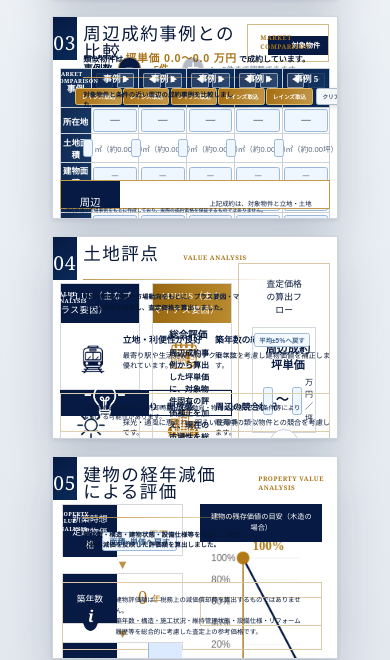
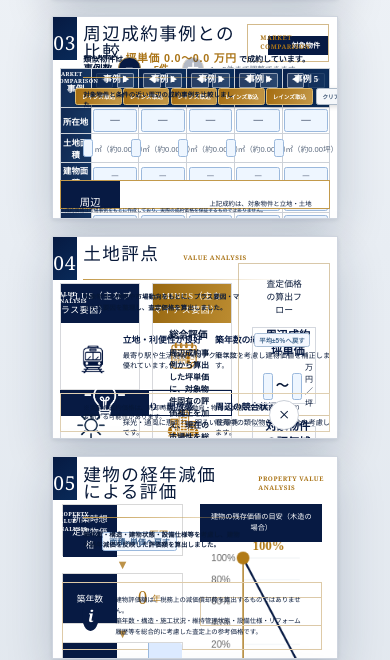
Before and after one commit to kansaisan0241/kansai-property-valuation, a Next.js app: page / in a window 390 px wide. Shown: the part 564-1224 px from the top of the page. Built offline with nearby package versions, Linux system fonts and the light colour scheme.

Commit message:
Refine mansion controls and responsive report layout

```diff
--- a/app/globals.css
+++ b/app/globals.css
@@ -72,7 +72,7 @@ button { cursor: pointer; }
 .cover-address-field.field { width: 72cqw; min-height: 4.35cqw; align-items: center; }
 .cover-address-field.field > span:first-child { align-self: stretch; display: grid; place-items: center; }
 .cover-address-field .field-control { align-self: stretch; }
-.cover-fields .cover-address-field textarea { height: 4.35cqw; padding-block: .15cqw; align-content: center; background: rgba(255,255,255,.2); font-size: 1.7cqw; line-height: 1.18; text-shadow: 0 0 3px white, 0 0 7px rgba(255,255,255,.95); }
+.cover-fields .cover-address-field textarea { height: 4.35cqw; padding-block: .15cqw; align-content: center; background: rgba(255,255,255,.2); font-size: 1.7cqw; line-height: 1.18; text-shadow: -1.2px -1.2px 0 rgba(255,255,255,.98), 1.2px -1.2px 0 rgba(255,255,255,.98), -1.2px 1.2px 0 rgba(255,255,255,.98), 1.2px 1.2px 0 rgba(255,255,255,.98), 0 0 4px rgba(255,255,255,.88), 0 0 9px rgba(255,255,255,.48); }
 .cover-date-start { margin-top: 15px; }
 .cover-mansion-field.field > span:first-child { font-size: 1.15cqw; letter-spacing: .01em; }
 .cover-message { position: absolute; left: 5.2%; bottom: 18.5%; margin: 0; color: #9a6815; font-size: clamp(12px,1.35vw,21px); font-weight: 700; line-height: 1.65; letter-spacing: .08em; }
@@ -130,9 +130,10 @@ button { cursor: pointer; }
 .area-detail input { width: 6.3em !important; text-align: left; }
 .area-detail small { align-self: center; }
 .editable-choice { position: relative; min-width: 0; display: block; }
+.editable-choice.is-open { z-index: 1000; }
 .editable-choice > input { padding-right: 35px; }
 .choice-toggle { position: absolute; z-index: 3; top: 0; right: 0; width: 32px; height: 30px; padding: 0; border: 0; border-left: 1px solid var(--edit-border); border-radius: 0 3px 3px 0; color: var(--navy); background: #dceaff; font-size: 12px; }
-.choice-menu { position: absolute; z-index: 30; top: calc(100% + 3px); right: 0; width: max(100%, 180px); padding: 4px; display: grid; gap: 2px; border: 1px solid #8caacb; border-radius: 4px; background: white; box-shadow: 0 10px 24px rgba(7,26,67,.2); }
+.choice-menu { position: absolute; z-index: 1001; top: calc(100% + 3px); right: 0; width: max(100%, 180px); max-height: 240px; padding: 4px; overflow-x: hidden; overflow-y: auto; overscroll-behavior: contain; display: grid; gap: 2px; border: 1px solid #8caacb; border-radius: 4px; background: white; box-shadow: 0 10px 24px rgba(7,26,67,.2); }
 .choice-menu button { width: 100%; padding: 7px 10px; border: 0; border-radius: 2px; color: var(--navy); background: white; font: 600 14px "Yu Gothic", sans-serif; text-align: left; white-space: nowrap; }
 .choice-menu button:hover { background: #eaf3ff; }
 .detail-item:nth-child(n+7) .choice-menu { top: auto; bottom: calc(100% + 3px); }
@@ -379,7 +380,10 @@ button { cursor: pointer; }
   .cover-mansion-field.field > span:first-child { font-size: 17px; }
   .market-range-box { bottom: 4.5%; height: 14.5%; }
   .comparison-table tbody tr:last-child th, .comparison-table tbody tr:last-child td { border-bottom: 0 !important; }
-  .calculation-flow { height: fit-content; min-height: 0; padding-bottom: 12px; }
+  .calculation-flow { height: 76.5%; min-height: 0; padding-bottom: 12px; display: flex; flex-direction: column; }
+  .calculation-flow h3, .calculation-flow .flow-symbol, .calculation-flow .down-arrow { flex: 0 0 auto; }
+  .calculation-flow .flow-box { flex: 1 1 0; min-height: 96px; }
+  .calculation-flow .final-flow { flex-grow: 1.08; min-height: 108px; }
 }
 
 @page { size: A4 landscape; margin: 0; }
--- a/app/page.tsx
+++ b/app/page.tsx
@@ -339,6 +339,7 @@ export default function Home() {
   const floorOptions = ["平屋", "2階建て", "3階建て"].map((item) => ({ value: item, label: item }));
   const mansionFloorOptions = Array.from({ length: 20 }, (_, index) => ({ value: `${index + 1}階`, label: `${index + 1}階` }));
   const detailAddress = address.replace(/\r?\n/g, "");
+  const detailMansionName = mansionName.replace(/\r?\n/g, "");
   const detailEditors = type === "land" ? [
     <DetailEditor key="address" icon="⌖" label="所在地" type="textarea" value={detailAddress} onChange={(value) => setAddress(value.replace(/\r?\n/g, ""))} />,
     <DetailEditor key="land" icon="▦" label="土地面積" type="area" value={landArea || ""} onChange={(value) => setLandArea(Number(value))} secondary={`㎡（${formatNumber(landArea / TSUBO, 2)}坪）`} className="area-detail" />,
@@ -346,7 +347,7 @@ export default function Home() {
     <DetailEditor key="transport" icon="◎" label="最寄り駅・交通" type="textarea" value={transport} onChange={setTransport} printVisible={showTransportInPrint} onTogglePrint={() => setShowTransportInPrint((current) => !current)} />,
   ] : type === "mansion" ? [
     <DetailEditor key="address" icon="⌖" label="所在地" type="textarea" value={detailAddress} onChange={(value) => setAddress(value.replace(/\r?\n/g, ""))} />,
-    <DetailEditor key="mansion" icon="⌂" label="マンション名" type="textarea" value={mansionName} onChange={setMansionName} />,
+    <DetailEditor key="mansion" icon="⌂" label="マンション名" type="textarea" value={detailMansionName} onChange={(value) => setMansionName(value.replace(/\r?\n/g, ""))} />,
     <DetailEditor key="exclusive" icon="▦" label="専有面積" type="area" value={exclusiveArea || ""} onChange={(value) => setExclusiveArea(Number(value))} secondary={`㎡（${formatNumber(exclusiveArea / TSUBO, 2)}坪）`} className="area-detail" />,
     <DetailEditor key="layout" icon="▥" label="間取り" value={layout} onChange={setLayout} />,
     <DetailEditor key="built" icon="▣" label="築年月" type="month" value={builtDate.slice(0, 7)} onChange={setBuiltDate} />,
@@ -385,7 +386,7 @@ export default function Home() {
         <aside className="target-summary"><b>対象物件</b><p>所在地　：{address || "—"}</p><p>{type === "mansion" ? "専有面積" : "土地面積"}：<AreaValue value={type === "mansion" ? exclusiveArea : landArea} /></p>{type === "house" && <p>建物面積：<AreaValue value={buildingArea} /></p>}{type !== "land" && <p>間取り　：{layout || "—"}</p>}{type !== "land" && <p>築年月　：{formatMonthJa(builtDate)}</p>}</aside>
         <p className="unit-lead">類似物件は <strong>坪単価 {formatNumber(surroundLow, 1)}〜{formatNumber(surroundHigh, 1)} 万円</strong> で成約しています。</p>
         <div className="case-controls no-print"><span>事例数</span><button onClick={removeComparable} disabled={comparables.length <= 1}>−</button><strong>{comparables.length}件</strong><button onClick={addComparable} disabled={comparables.length >= 5}>＋</button><small>1〜5件まで調整できます</small></div>
-        <section className="comparison-table-wrap"><table className="comparison-table"><thead><tr><th>事例</th>{comparables.map((comp, index) => <th key={comp.id}><span>事例 {index + 1}</span><span className="case-move-actions no-print"><button type="button" onClick={() => moveComparable(index, -1)} disabled={index === 0}>◀</button><button type="button" onClick={() => moveComparable(index, 1)} disabled={index === comparables.length - 1}>▶</button></span><span className="case-header-actions no-print"><button className="import-button" onClick={() => setActiveImport(comp.id)}>レインズ取込</button><button className="clear-case-button" onClick={() => clearComparable(comp.id)}>クリア</button></span></th>)}</tr></thead><tbody>
+        <section className="comparison-table-wrap"><table className="comparison-table"><colgroup><col style={{ width: "11.5%" }} />{comparables.map((comp) => <col key={`case-column-${comp.id}`} style={{ width: `${88.5 / comparables.length}%` }} />)}</colgroup><thead><tr><th>事例</th>{comparables.map((comp, index) => <th key={comp.id}><span>事例 {index + 1}</span><span className="case-move-actions no-print"><button type="button" onClick={() => moveComparable(index, -1)} disabled={index === 0}>◀</button><button type="button" onClick={() => moveComparable(index, 1)} disabled={index === comparables.length - 1}>▶</button></span><span className="case-header-actions no-print"><button className="import-button" onClick={() => setActiveImport(comp.id)}>レインズ取込</button><button className="clear-case-button" onClick={() => clearComparable(comp.id)}>クリア</button></span></th>)}</tr></thead><tbody>
           <tr><th>所在地</th>{comparables.map((comp) => <td key={comp.id}><input className="comparison-edit-only" style={{ fontSize: `${Math.max(4.5, Math.min(15, 182 / Math.max(1, comp.address.length)))}px` }} value={comp.address} onChange={(e) => updateComp(comp.id, "address", e.target.value)} placeholder="ー" /><span className="comparison-print-only comparison-address-print" style={{ fontSize: `${Math.max(4.5, Math.min(15, 182 / Math.max(1, comp.address.length)))}px` }}>{comp.address || "ー"}</span></td>)}</tr>
           {type !== "mansion" && <tr><th>土地面積</th>{comparables.map((comp) => <td key={comp.id}><div className="area-inline"><FormattedNumberInput value={comp.landArea} decimals={2} onChange={(value) => updateComp(comp.id, "landArea", value)} ariaLabel="土地面積" /><small>㎡（約{formatNumber(comp.landArea / TSUBO, 2)}坪）</small></div></td>)}</tr>}
           {type === "mansion" ? <tr><th>マンション名</th>{comparables.map((comp) => <td key={comp.id}><input className="comparison-edit-only" style={{ fontSize: `${Math.max(5.5, Math.min(15, 190 / Math.max(1, (comp.mansionName ?? "").length)))}px` }} value={comp.mansionName ?? ""} onChange={(e) => updateComp(comp.id, "mansionName", e.target.value)} placeholder="ー" /><span className="comparison-print-only comparison-address-print" style={{ fontSize: `${Math.max(5.5, Math.min(15, 190 / Math.max(1, (comp.mansionName ?? "").length)))}px` }}>{comp.mansionName || "ー"}</span></td>)}</tr> : <tr><th>建物面積</th>{comparables.map((comp) => <td key={comp.id}>{type === "house" ? <><div className="area-inline comparison-edit-only"><FormattedNumberInput value={comp.buildingArea} decimals={2} placeholder="ー" onChange={(value) => updateComp(comp.id, "buildingArea", value)} ariaLabel="建物面積" />{comp.buildingArea > 0 && <small>㎡（約{formatNumber(comp.buildingArea / TSUBO, 2)}坪）</small>}</div><span className="comparison-print-only">{comp.buildingArea > 0 ? `${formatNumber(comp.buildingArea, 2)}㎡（約${formatNumber(comp.buildingArea / TSUBO, 2)}坪）` : "ー"}</span></> : <span className="empty-value">ー</span>}</td>)}</tr>}
```
